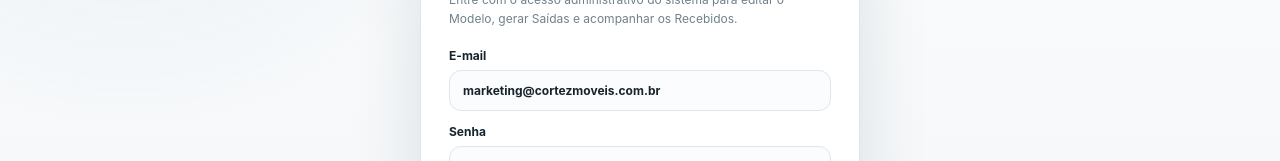
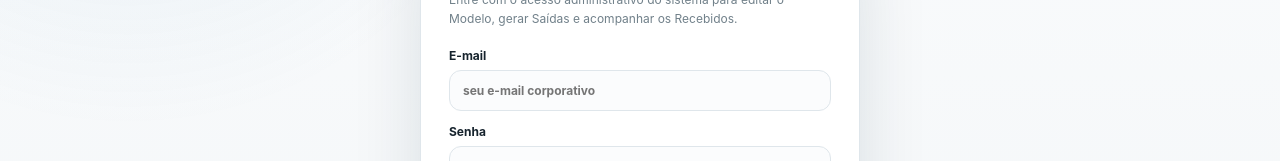
Before and after one commit to marketing-pixel/RELAT-RIO, a plain HTML site: page controle.html in a window 1280 px wide. Shown: the part 276-437 px from the top of the page. Drawn offline with Linux system fonts and the light colour scheme; a script that the page names is missing.

Commit message:
Remove prefill do e-mail no controle

```diff
--- a/controle.html
+++ b/controle.html
@@ -13,7 +13,7 @@
 <div class="login-card">
 <h1>Acesso interno</h1><p>Entre com o acesso administrativo do sistema para editar o Modelo, gerar Saídas e acompanhar os Recebidos.</p>
 <form id="loginForm">
-<label class="field">E-mail<input id="email" type="email" value="marketing@cortezmoveis.com.br" autocomplete="username" required></label>
+<label class="field">E-mail<input id="email" type="email" autocomplete="username" placeholder="seu e-mail corporativo" required></label>
 <label class="field">Senha<input id="password" type="password" autocomplete="current-password" required></label>
 <div id="loginMessage" class="notice"></div>
 <div class="actions"><button class="btn primary" type="submit">Entrar no controle</button></div>
```
